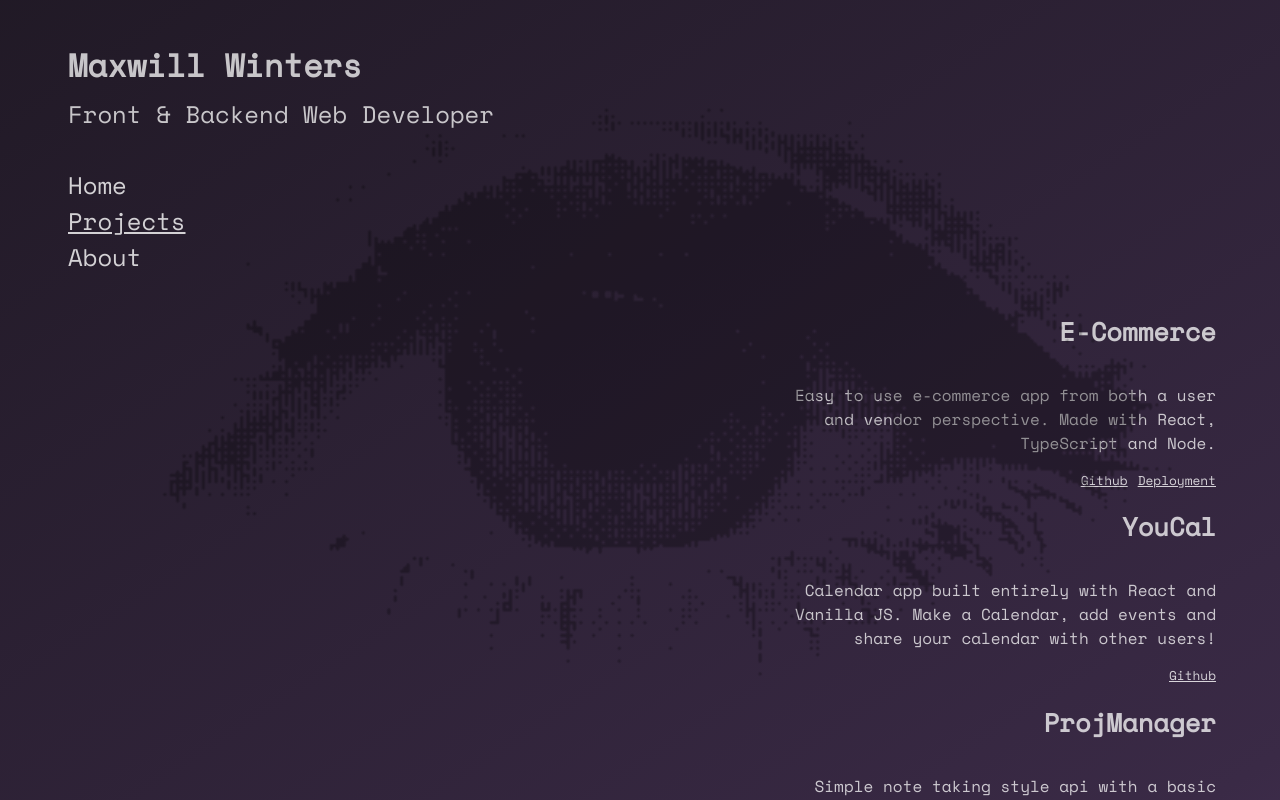
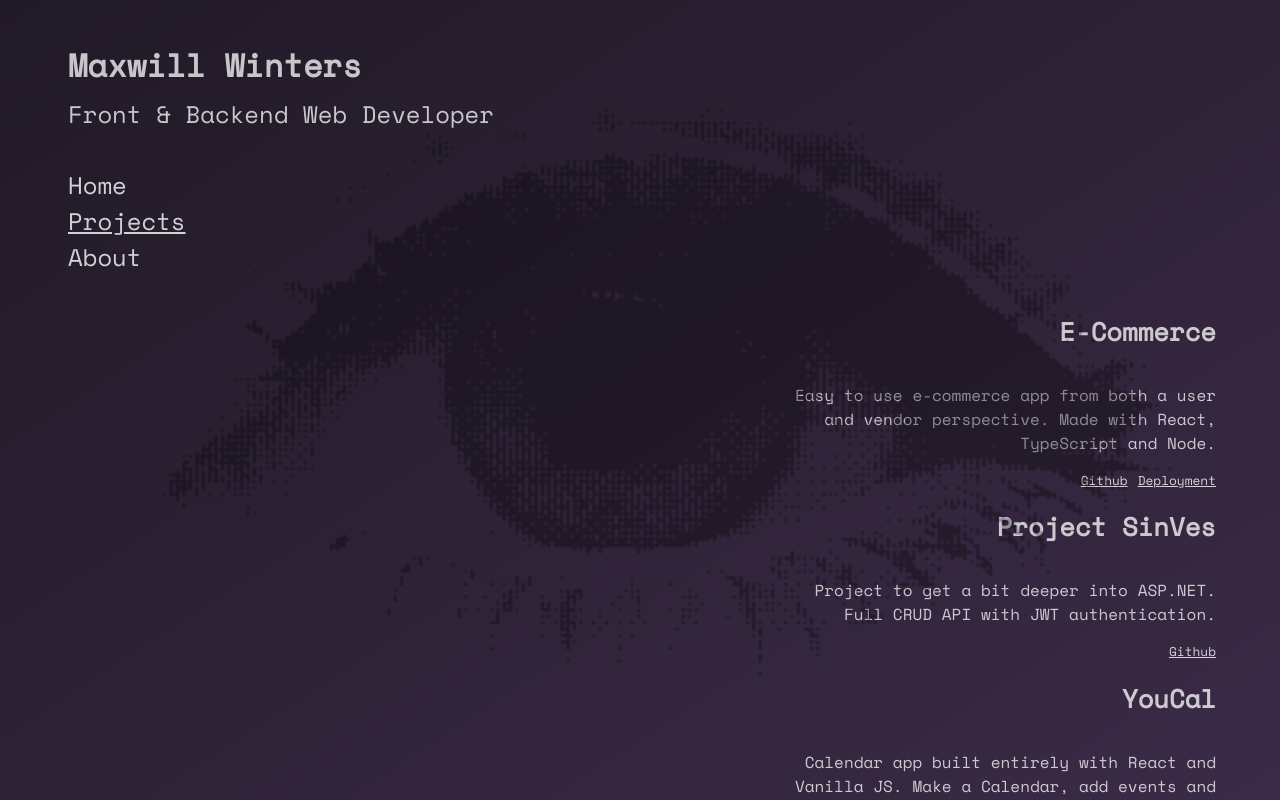
Before and after one commit to Aphenphos/portfolio, a React (Create React App) app: page /projects in a window 1280 px wide. Built offline with nearby package versions, Linux system fonts and the light colour scheme.

Commit message:
added project

```diff
--- a/src/data.js
+++ b/src/data.js
@@ -38,6 +38,12 @@ makeProject(
   "Easy to use e-commerce app from both a user and vendor perspective. Made with React, TypeScript and Node."
 );
 makeProject(
+  "Project SinVes",
+  "https://github.com/Aphenphos/sinves",
+  null,
+  "Project to get a bit deeper into ASP.NET. Full CRUD API with JWT authentication."
+);
+makeProject(
   "YouCal",
   "https://github.com/Aphenphos/calendar",
   null,
```
